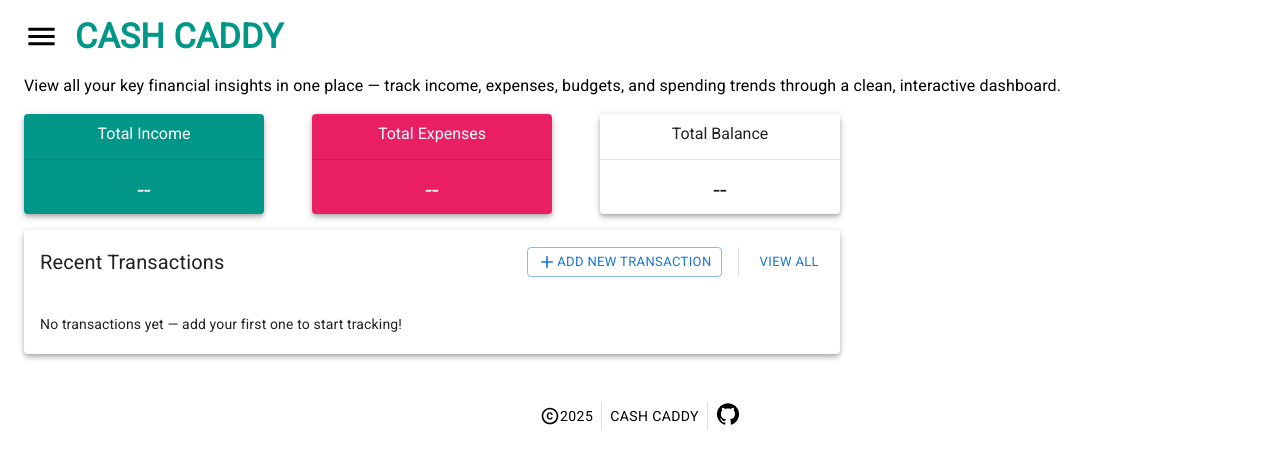
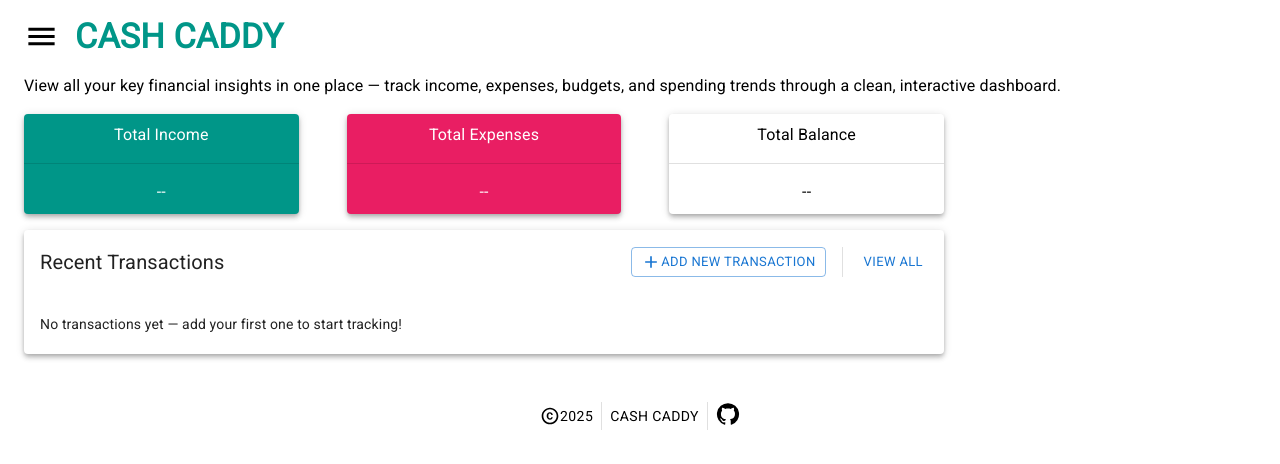
Before and after one commit to vmanidev/cash-caddy, a React (Vite) app: page / in a window 1280 px wide. Shown: the top 464 px of the page. Built offline with nearby package versions, Linux system fonts and the light colour scheme.

Commit message:
fix: remove unused styles

```diff
--- a/src/features/overview/Overview.module.scss
+++ /dev/null
@@ -1,26 +0,0 @@
-.paper {
-  height: 100px;
-  align-content: center;
-}
-
-.expenses {
-  color: #fff !important;
-  background: #e91e63 !important;
-}
-
-.income {
-  color: #fff !important;
-  background: #009688 !important;
-}
-
-.valueHolder {
-  font-size: 1rem;
-  display: flex;
-  align-items: center;
-}
-
-@media screen and (min-width: 768px) {
-  .valueHolder {
-    font-size: 1.5rem;
-  }
-}
--- a/src/features/overview/Overview.tsx
+++ b/src/features/overview/Overview.tsx
@@ -1,11 +1,10 @@
-import { Divider, Grid, Paper, Stack } from "@mui/material";
-
-import styles from "./Overview.module.scss";
+import { Divider, Grid, Paper, Stack, Typography } from "@mui/material";
 import { transactionSummaryCard } from "../../constants/overview";
 import { calculateTransactions } from "../../utils/calculate";
 import { useSelector } from "react-redux";
 import { useEffect, useMemo, useState } from "react";
 import { formatLocaleCurrency } from "../../utils/currency";
+import { pink, teal } from "@mui/material/colors";
 
 function Overview() {
   const [total, setTotal] = useState({
@@ -41,7 +40,20 @@ function Overview() {
         }
         key={type}
       >
-        <Paper className={`${styles.paper} ${styles[type]}`} elevation={4}>
+        <Paper
+          elevation={4}
+          sx={{
+            height: "100px",
+            alignContent: "center",
+            color: type !== "balance" ? "white" : "inherit",
+            backgroundColor:
+              type === "expenses"
+                ? pink[500]
+                : type === "income"
+                ? teal[500]
+                : "inherit",
+          }}
+        >
           <Stack
             direction="column"
             divider={<Divider orientation="horizontal" flexItem />}
@@ -49,12 +61,12 @@ function Overview() {
             justifyContent="center"
             alignItems="center"
           >
-            <div>{displayText}</div>
-            <div className={styles.valueHolder}>
+            <Typography>{displayText}</Typography>
+            <Typography>
               {transactionData.length > 0
                 ? formatLocaleCurrency(total[type])
                 : "--"}
-            </div>
+            </Typography>
           </Stack>
         </Paper>
       </Grid>
--- a/src/pages/Dashboard.tsx
+++ b/src/pages/Dashboard.tsx
@@ -25,11 +25,11 @@ function Dashboard() {
         </>
       ) : (
         <Grid container size={12}>
-          <Grid container size={8}>
+          <Grid container size={9}>
             <Overview />
             <TransactionTable tableTitle="Recent Transactions" />
           </Grid>
-          <Grid container size={4}></Grid>
+          <Grid container size={3}></Grid>
         </Grid>
       )}
 
```
